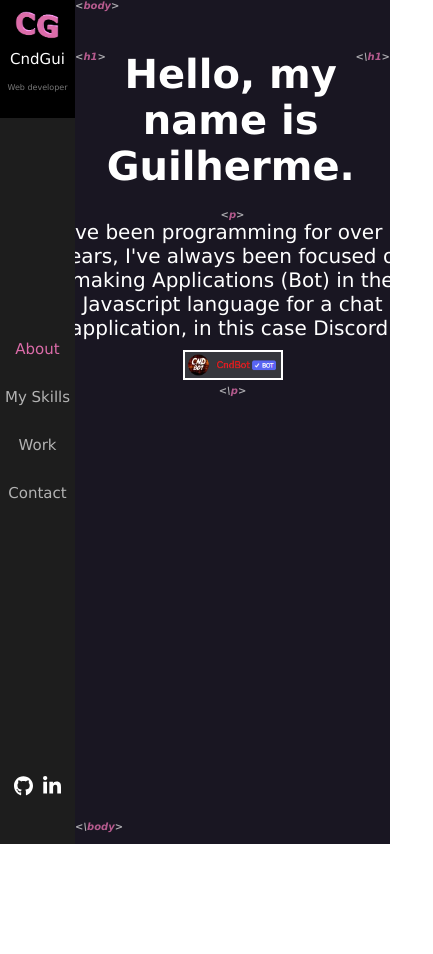
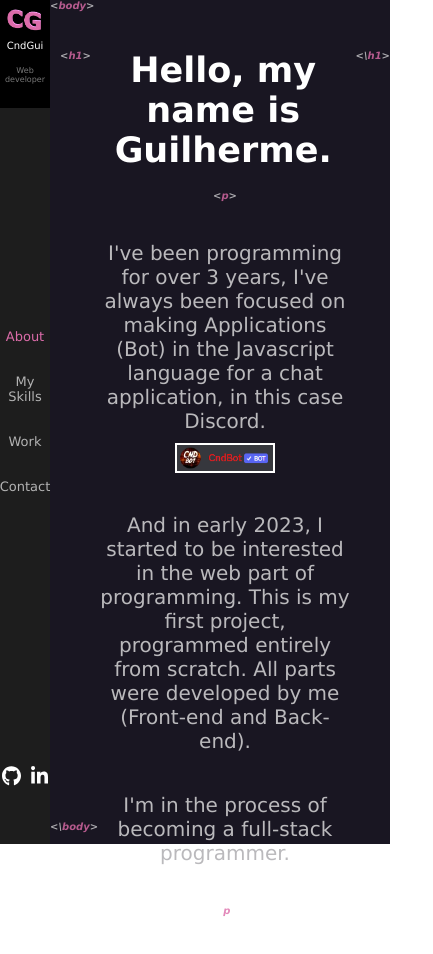
Before and after one commit to CndGui/my-portfolio-project-old, a plain HTML site: page index.html in a window 390 px wide. Both pictures are taken after a click on the element "About". Shown: the whole page, 433 px wide, since content can reach past the window. Before the commit the page ends 844 px from the top, so only its background shows below. Drawn offline with Linux system fonts and the light colour scheme.

Commit message:
Add files via upload

```diff
--- a/index.html
+++ b/index.html
@@ -21,7 +21,7 @@
 
                 <div class="description">
                     <p class="name">CndGui</p>
-                    <p class="info">Web developer</p>
+                    <p class="information">Web developer</p>
                 </div>
             </div>
 
@@ -51,11 +51,11 @@
             </div>
         </aside>
 
-        <div class="background"></div>
-
-        <div class="background-detail">
-            <p class="detail"><b class="detail-white"><</b>body<b class="detail-white">></b></p>
-            <p class="detail-botton"><b class="detail-white"><\</b>body<b class="detail-white">></b></p>
+        <div class="background">
+            <div class="background-detail">
+                <p class="detail"><b class="detail-white"><</b>body<b class="detail-white">></b></p>
+                <p class="detail-botton"><b class="detail-white"><\</b>body<b class="detail-white">></b></p>
+            </div>
         </div>
 
         <div class="page home on">
@@ -84,19 +84,31 @@
         <div class="page about">
             <div class="information">
                 <div class="content">
-                    <h1 class="title">
+                    <div class="title-container">
                         <p class="detail"><b class="detail-white"><</b>h1<b class="detail-white">></b></p>
-                        Hello, my name is Guilherme.
+                        <h1 class="title">
+                            Hello, my name is Guilherme.
+                        </h1>
                         <p class="detail-botton"><b class="detail-white"><\</b>h1<b class="detail-white">></b></p>
-                    </h1>
+                    </div>
                     <div class="history-container">
                         <p class="detail"><b class="detail-white"><</b>p<b class="detail-white">></b></p>
-                        <p class="history">I've been programming for over 3 years, I've always been focused on making Applications (Bot) in the Javascript language for a chat application, in this case Discord.</p>
-                        <img src="./src/images/cndbot.png" alt="CndBot" class="cndbot">
-                        <p class="history"></p>
+                        <p class="history">
+                            I've been programming for over 3 years, I've always been focused on making Applications (Bot) in the Javascript language for a chat application, in this case Discord.
+                            <img src="./src/images/cndbot.png" alt="CndBot" class="cndbot">
+                        </p>
+                        <p class="history">
+                            And in early 2023, I started to be interested in the web part of programming. This is my first project, programmed entirely from scratch. All parts were developed by me (Front-end and Back-end).
+                        </p>
+                        <p class="history">
+                            I'm in the process of becoming a full-stack programmer.
+                        </p>
                         <p class="detail-botton"><b class="detail-white"><\</b>p<b class="detail-white">></b></p>
                     </div>
                 </div>
+                <footer class="about-footer">
+                    If you are interested in the design or how it works, go to the "contact" page.
+                </footer>
             </div>
         </div>
         <div class="page my-skills">
--- a/src/css/reponsive.css
+++ b/src/css/reponsive.css
@@ -6,14 +6,94 @@
 
 @media(max-width: 768px) {
     .page.home .information .content {
+        font-size: 35px;
+        line-height: 60px;
+    }
+}
+
+@media(max-width: 700px) {
+    .page.about .information .content .history {
+        width: 500px;
+    }
+}
+
+@media(max-width: 640px) {
+    .side-bar {
+        width: 50px;
+    }
+
+    .side-bar .home .logo {
+        height: 40px;
+    }
+
+    .side-bar .home .description .name {
+        font-size: 10px;
+    }
+
+    .side-bar .home .description .information {
+        text-align: center;
+    }
+
+    .side-bar .menu {
+        font-size: 13px;
+        text-align: center;
+    }
+
+    .background .background-detail .detail {
+        margin-left: 50px;
+    }
+
+    .background .background-detail .detail-botton {
+        margin-left: 50px;
+    }
+
+    .page.home .information .content {
+        margin-left: 60px;
+    }
+
+    .page.home .detail {
+        margin-left: 60px;
+    }
+
+    .page.home .detail-botton {
+        margin-left: 60px;
+    }
+
+    .page.home .sub-information .content {
+        margin-left: 80px;
+    }
+}
+
+@media(max-width: 575px) {
+    .page.about .information .content .history {
+        width: 350px;
+    }
+}
+
+@media(max-width: 480px) {
+    .page.home .information .content {
         font-size: 30px;
-        line-height: 55px;
+        word-wrap: break-word;
     }
 }
 
 @media(max-width: 458px) {
-    .page.home .information .content {
-        font-size: 16px;
-        line-height: 40px;
+    .page.about .information .content .history {
+        width: 250px;
     }
 }
+
+@media(max-width: 420px) {
+    .page.home .information .content {
+        font-size: 25px;
+        line-height: 50px;
+    }
+
+    .page.about {
+        margin-left: 60px;
+    }
+
+    .page.about .information .content .title {
+        font-size: 35px;
+    }
+}
--- a/src/css/style-about.css
+++ b/src/css/style-about.css
@@ -3,33 +3,32 @@
     margin-left: 75px;
 }
 
-.page.about .information {
-    /* background-color: brown; */
+.page.about .information .content .title-container {
+    display: flex;
+    justify-content: center;
+    margin-top: 50px;
 }
 
 .page.about .information .content .title {
-    /* background-color: rgba(219, 115, 115, 0.192); */
-    display: flex;
-    justify-content: center;
     text-align: center;
     font-size: 40px;
-    margin-top: 40px;
 }
 
 .page.about .information .content .history-container {
-    /* background-color: rgb(73, 42, 42); */
     display: flex;
     flex-direction: column;
     align-items: center;
     margin-top: 20px;
+    gap: 40px;
 }
 
 .page.about .information .content .history {
-    /* background-color: rgb(219, 115, 115); */
+    color: #bab9bc;
     display: flex;
-    justify-content: center;
+    flex-direction: column;
+    align-items: center;
     text-align: center;
-    width: 400px;
+    width: 600px;
     font-size: 20px;
 }
 
@@ -38,9 +37,18 @@
     width: 100px;
     justify-content: center;
     margin-top: 10px;
-    margin-bottom: 5px;
     border: 2px solid;
     border-color: #ffffff;
+}
+
+.page.about .about-footer {
+    color: #ffffff46;
+    display: flex;
+    justify-content: center;
+    margin-top: 60px;
+    margin-bottom: 20px;
+    font-size: 10px;
+    text-align: center;
 }
 
 .page.about {
--- a/src/css/style-background.css
+++ b/src/css/style-background.css
@@ -4,6 +4,8 @@
     width: 100vw;
     position: fixed;
     z-index: -1;
+    top: 0;
+    left: 0;
 }
 
 .detail {
@@ -30,11 +32,11 @@
     opacity: 80%;
 }
 
-.background-detail .detail {
+.background .background-detail .detail {
     margin-left: 75px;
 }
 
-.background-detail .detail-botton {
+.background .background-detail .detail-botton {
     margin-left: 75px;
     margin-top: 96vh;
     position: fixed;
--- a/src/css/style-home.css
+++ b/src/css/style-home.css
@@ -36,11 +36,11 @@
 }
 
 .page.home .sub-information .content {
+    color: #bab9bc;
     display: flex;
     flex-direction: column;
     margin-left: 100px;
     font-style: italic;
-    opacity: 80%;
     font-size: 15px;
 }
 
--- a/src/css/style-side-bar.css
+++ b/src/css/style-side-bar.css
@@ -37,7 +37,7 @@
     color: #ffffff;
     font-size: 15px;
 }
-.side-bar .home .description .info {
+.side-bar .home .description .information {
     color: #ffffff77;
     font-size: 8px;
 }
```
